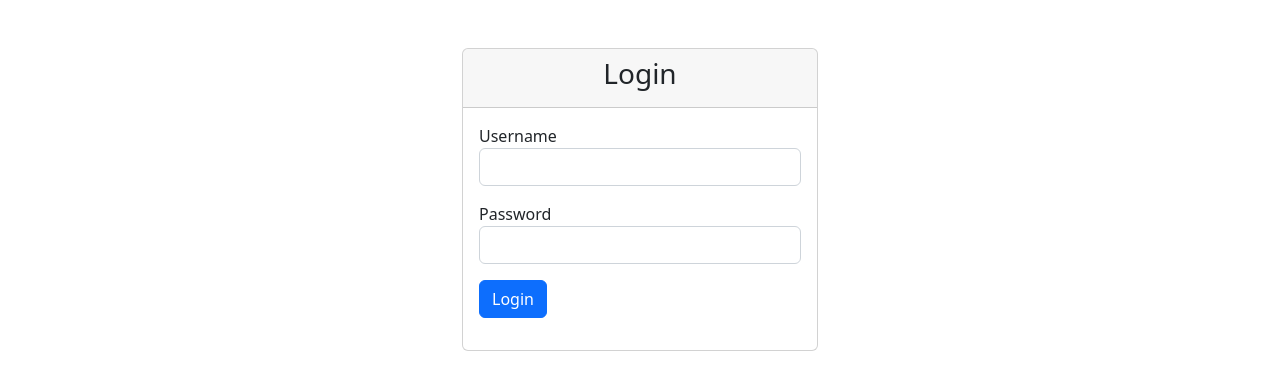
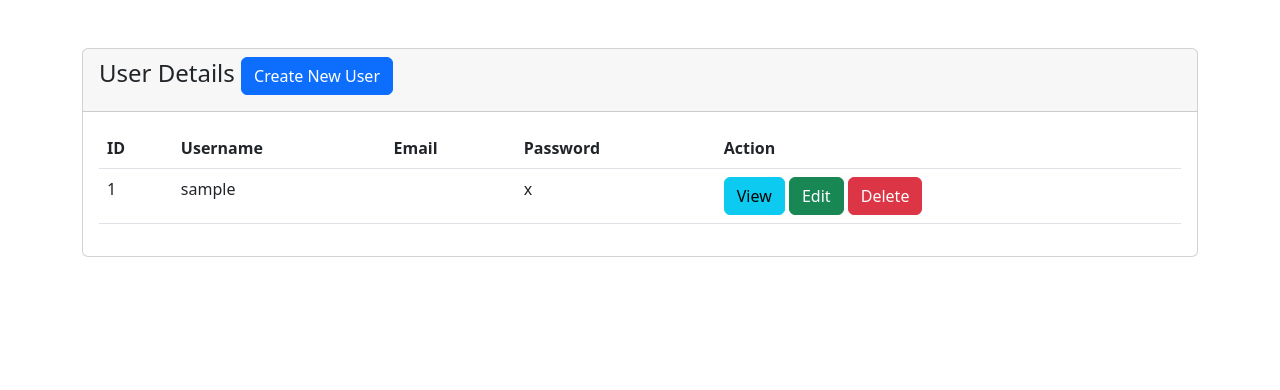
Before and after one commit to melisamichuki01/php-assignments, a PHP site: page / in a window 1280 px wide. Shown: the top 390 px of the page. Run offline with PHP 8.4, Linux system fonts and the light colour scheme; tables that the repository leaves empty or names only in its code hold one stand-in row (values such as "Sample post"); data that the repository does not hold is empty.

Commit message:
Update index.php

```diff
--- a/logiregdemo/index.php
+++ b/logiregdemo/index.php
@@ -1,56 +1,66 @@
 <?php
 @include 'config\dbcon.php';
-if(isset($_POST['login'])) {
-    $username = mysqli_real_escape_string($con,$_POST['UserName']);
-    $password = mysqli_real_escape_string($con,$_POST['Password']);
-    $sql = "SELECT * FROM `users` WHERE `username` = '$username' AND `password` = '$password'";
-    $result = mysqli_query($con, $sql);
-    if(mysqli_num_rows($result) > 0) {
-        echo "Login Successful";
-    } else {
-        echo "Login Failed";
-    }
-}
-
 ?>
-
-
-
 <!doctype html>
 <html lang="en">
   <head>
     <meta charset="utf-8">
     <meta name="viewport" content="width=device-width, initial-scale=1">
-    <title>Login Page</title>
+    <title>Bootstrap demo</title>
     <link href="https://cdn.jsdelivr.net/npm/bootstrap@5.2.0/dist/css/bootstrap.min.css" rel="stylesheet" integrity="sha384-gH2yIJqKdNHPEq0n4Mqa/HGKIhSkIHeL5AyhkYV8i59U5AR6csBvApHHNl/vI1Bx" crossorigin="anonymous">
   </head>
   <body>
-    <div class="container">
-        <div class="row justify-content-center">
-            <div class="col-lg-4">
-                <div class="card mt-5">
+    <div class="container mt-5">
+        <div class="row">
+            <div class="col-md-12">
+                <div class="card">
                     <div class="card-header">
-                        <h3 class="text-center">Login</h3>
+                      <h4>User Details
+                      <a href="create_user.php" class="btn btn-primary">Create New User</a>
+                      </h4>
                     </div>
                     <div class="card-body">
-                        <form action="" method="post">
-                            <div class="mb-3">
-                                <label for="username">Username</label>
-                                <input type="text" name="Username" id="username" class="form-control">
-                            </div>
-                            <div class="mb-3">
-                                <label for="password">Password</label>
-                                <input type="password" name="Password" id="password" class="form-control">
-                            </div>
-                            <div class="mb-3">
-                                <button type="submit" class="btn btn-primary" value="login" name="login" >Login</button>
-                            </div>
-                        </form>
+                      <table class="table">
+                        <thead>
+                          <tr>
+                            <th scope="col">ID</th>
+                            <th scope="col">Username</th>
+                            <th scope="col">Email</th>
+                            <th scope="col">Password</th>
+                            <th scope="col">Action</th>
+                          </tr>
+                        </thead>
+                        <tbody>
+                          <?php
+                            $sql = "SELECT * FROM users";
+                            $result = mysqli_query($con,$sql);
+                            if(mysqli_num_rows($result)>0){
+                              foreach($result as $row){
+                                ?>
+                                <tr>
+                                  <td><?=$row['id']?></td>
+                                  <td><?=$row['username']?></td>
+                                  <td><?=$row['Email']?></td>
+                                  <td><?=$row['password']?></td>
+                                  <td>
+                                    <a href="view.php?id=<?=$row['id']?>" class="btn btn-info">View</a>
+                                    <a href="edit.php?id=<?=$row['id']?>" class="btn btn-success">Edit</a>
+                                    <a href="delete.php?id=<?=$row['id']?>" class="btn btn-danger">Delete</a>
+                                  </td>
+                                </tr>
+                                <?php
+                              }
+                            }
+                            else{
+                              echo 'No users found!';
+                            }
+
+                          ?>
+                        </tbody>
+                      </table>
                     </div>
                 </div>
-
             </div>
-
         </div>
     </div>
     <script src="https://cdn.jsdelivr.net/npm/bootstrap@5.2.0/dist/js/bootstrap.bundle.min.js" integrity="sha384-A3rJD856KowSb7dwlZdYEkO39Gagi7vIsF0jrRAoQmDKKtQBHUuLZ9AsSv4jD4Xa" crossorigin="anonymous"></script>
```
